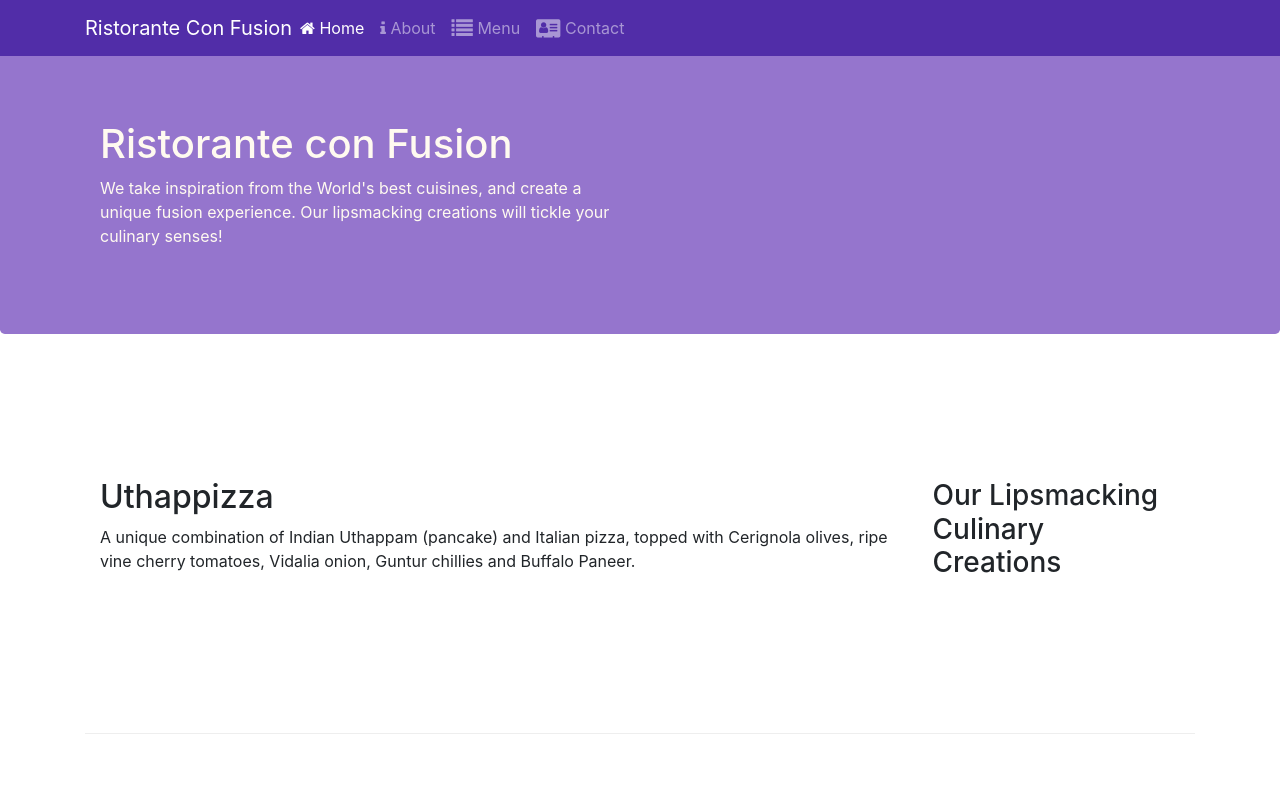
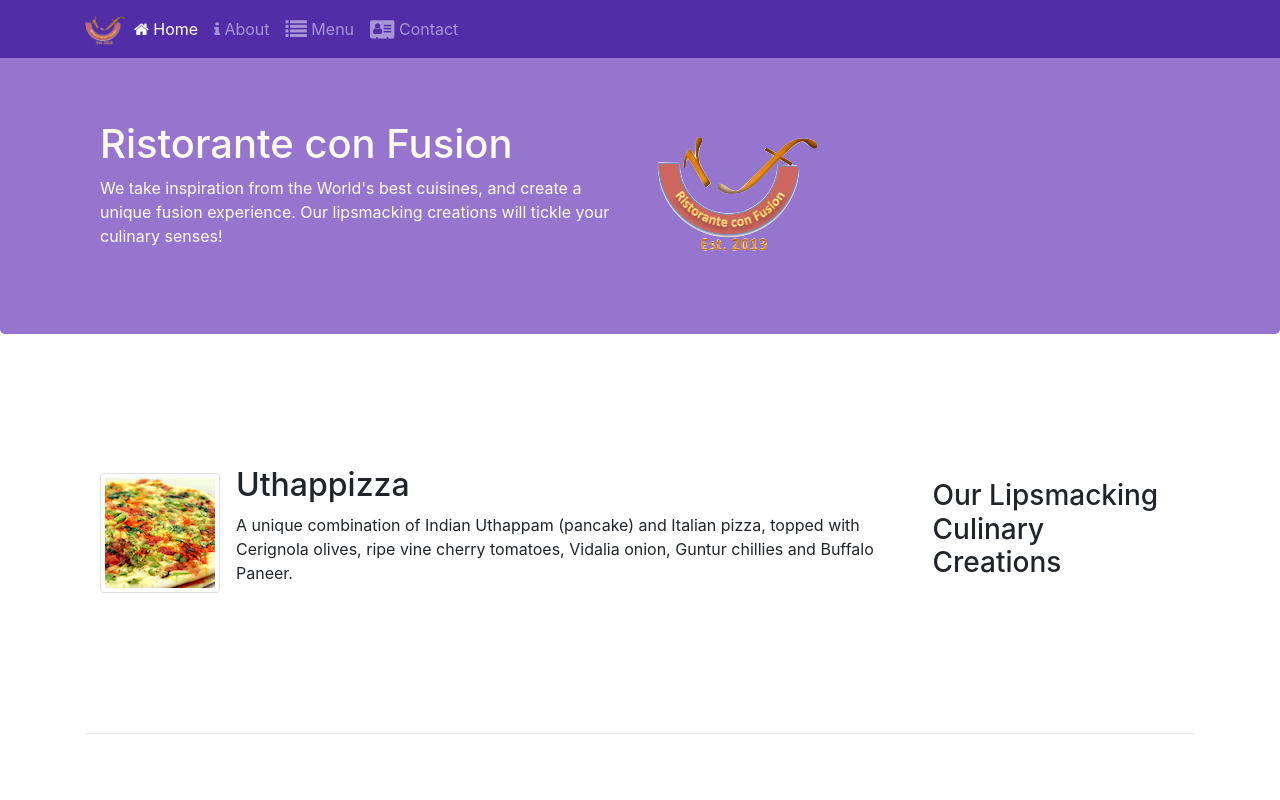
Before and after one commit to pavlobu/bs4-course, a website: page index.html in a window 1280 px wide. Shown: the top 800 px of the page. Drawn offline with nearby package versions, Linux system fonts and the light colour scheme.

Commit message:
images and media added

```diff
--- a/index.html
+++ b/index.html
@@ -22,7 +22,7 @@
       <button class="navbar-toggler" type="button" data-toggle="collapse" data-target="#Navbar">
         <span class="navbar-toggler-icon"></span>
       </button>
-      <a class="navbar-brand mr-auto" href="#">Ristorante Con Fusion</a>
+      <a class="navbar-brand mr-auto" href="#"><img src="img/logo.png" height="30" width="41"/></a>
       <div class="collapse navbar-collapse" id="Navbar">
         <ul class="navbar-nav mr-auto">
           <li class="nav-item active"><a class="nav-link" href="./index.html"><span class="fa fa-home"></span> Home</a></li>
@@ -42,7 +42,8 @@
           <p>We take inspiration from the World's best cuisines, and create a unique fusion experience. Our lipsmacking
             creations will tickle your culinary senses!</p>
         </div>
-        <div class="col-12 col-sm">
+        <div class="col-12 col-sm align-self-center">
+          <img src="img/logo.png" class="img-fluid" />
         </div>
       </div>
     </div>
@@ -54,9 +55,14 @@
         <h3>Our Lipsmacking Culinary Creations</h3>
       </div>
       <div class="col col-sm col-md order-sm-first">
-        <h2>Uthappizza</h2>
+        <div class="media">
+            <img class="d-flex mr-3 img-thumbnail align-self-center" src="img/uthappizza.png" alt="uthappizza" />
+            <div class="media-body">
+              <h2 class="mt-0">Uthappizza</h2>
               <p class="d-none d-sm-block">A unique combination of Indian Uthappam (pancake) and Italian pizza, topped with Cerignola olives, ripe vine
                 cherry tomatoes, Vidalia onion, Guntur chillies and Buffalo Paneer.</p>
+            </div>
+        </div>
       </div>
     </div>
 
@@ -78,10 +84,15 @@
         <h3>Meet our Culinary Specialists</h3>
       </div>
       <div class="col col-sm col-md order-sm-first">
+        <div class="media">
+          <img class="d-flex mr-3 align-self-center" src="img/alberto.png" />
+          <div class="media-body">
             <h2>Alberto Somayya</h2>
             <h4>Executive Chef</h4>
             <p class="d-none d-sm-block">Award winning three-star Michelin chef with wide International experience having worked closely with whos-who
               in the culinary world, he specializes in creating mouthwatering Indo-Italian fusion experiences. </p>
+          </div>
+        </div>
       </div>
     </div>
   </div>
```
Also changed, not shown: aboutus.html (+2 -1 lines), contactus.html (+23 -22 lines), img/alberto.png (added), img/logo.png (added), img/uthappizza.png (added). Lines whose indentation alone changed are shown as unchanged.
